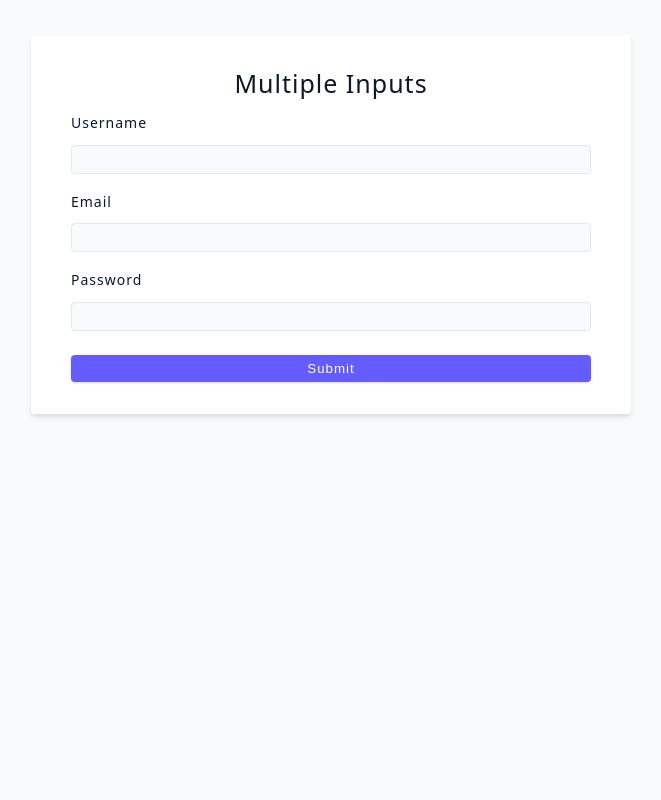
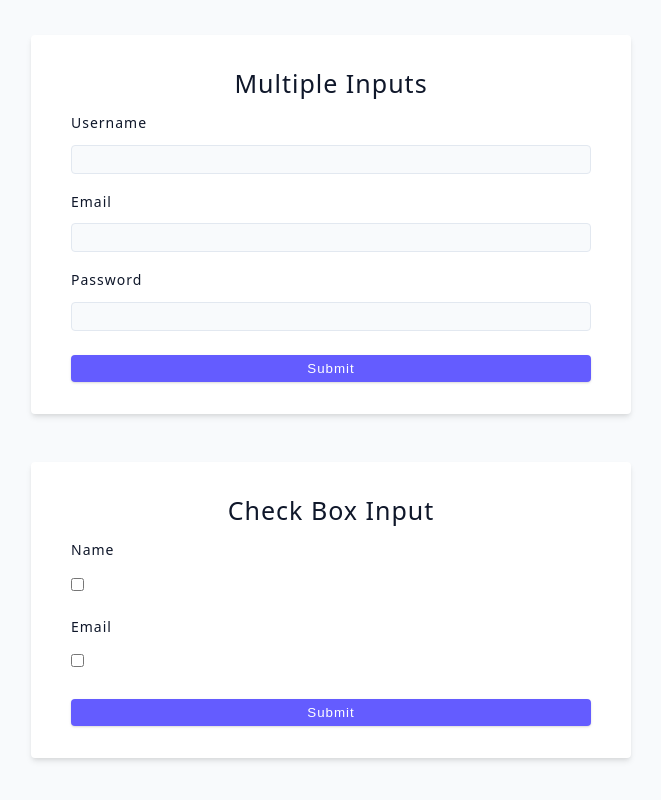
Before and after one commit to IZABAYO-JOSEPH/AdvancedReact, a React (Vite) app: page / in a window 1280 px wide. Shown: the part 2994-3794 px from the top of the page, without its empty margins (309-970 px from the left). Before the commit the page ends 3488 px from the top, so only its background shows below. Built offline with nearby package versions, Linux system fonts and the light colour scheme; no server answers.

Commit message:
added checkbox input compnent

```diff
--- a/src/App.jsx
+++ b/src/App.jsx
@@ -12,6 +12,7 @@ import UserChallenge from "./usestate/useChallenge";
 import ControlledInputs from "./reactforms/controlledInputs";
 import FrmUserChallenge from "./reactforms/userChallenge";
 import MultipleInput from "./reactforms/multipleInputs";
+import CheckBox from "./reactforms/checkBox";
 const App = () => {
   return (
     <>
@@ -28,6 +29,7 @@ const App = () => {
       <ControlledInputs />
       <FrmUserChallenge />
       <MultipleInput/>
+      <CheckBox />
     </>
   );
 };
--- /dev/null
+++ b/src/reactforms/checkBox.jsx
@@ -0,0 +1,25 @@
+import React,{useState} from 'react'
+
+const CheckBox = () => {
+   const [shipping,setShipping] = useState(false)
+   const handleShipping = (e)=>{
+    console.log(e.target.checked)
+    setShipping(e.target.checked)
+   }
+  return (
+    <form className='form'>
+       <h4>Check box input</h4>
+       <div className='form-row'style={{textAlign:"left"}}>
+       <label htmlFor='shipping' className='form-label'>name</label>
+       <input type="checkbox" name="shipping" id="shipping"checked={shipping} onChange={handleShipping}></input>
+       </div>
+       <div className='form-row'style={{textAlign:'left'}}>
+       <label htmlFor='framework' className='form-label'>Email</label>
+  <input type="checkbox"name="framework" id="framework" ></input>
+       </div>
+    <button type='submit' className='btn btn-block'>Submit</button>
+    </form>
+  )
+}
+
+export default CheckBox
```
